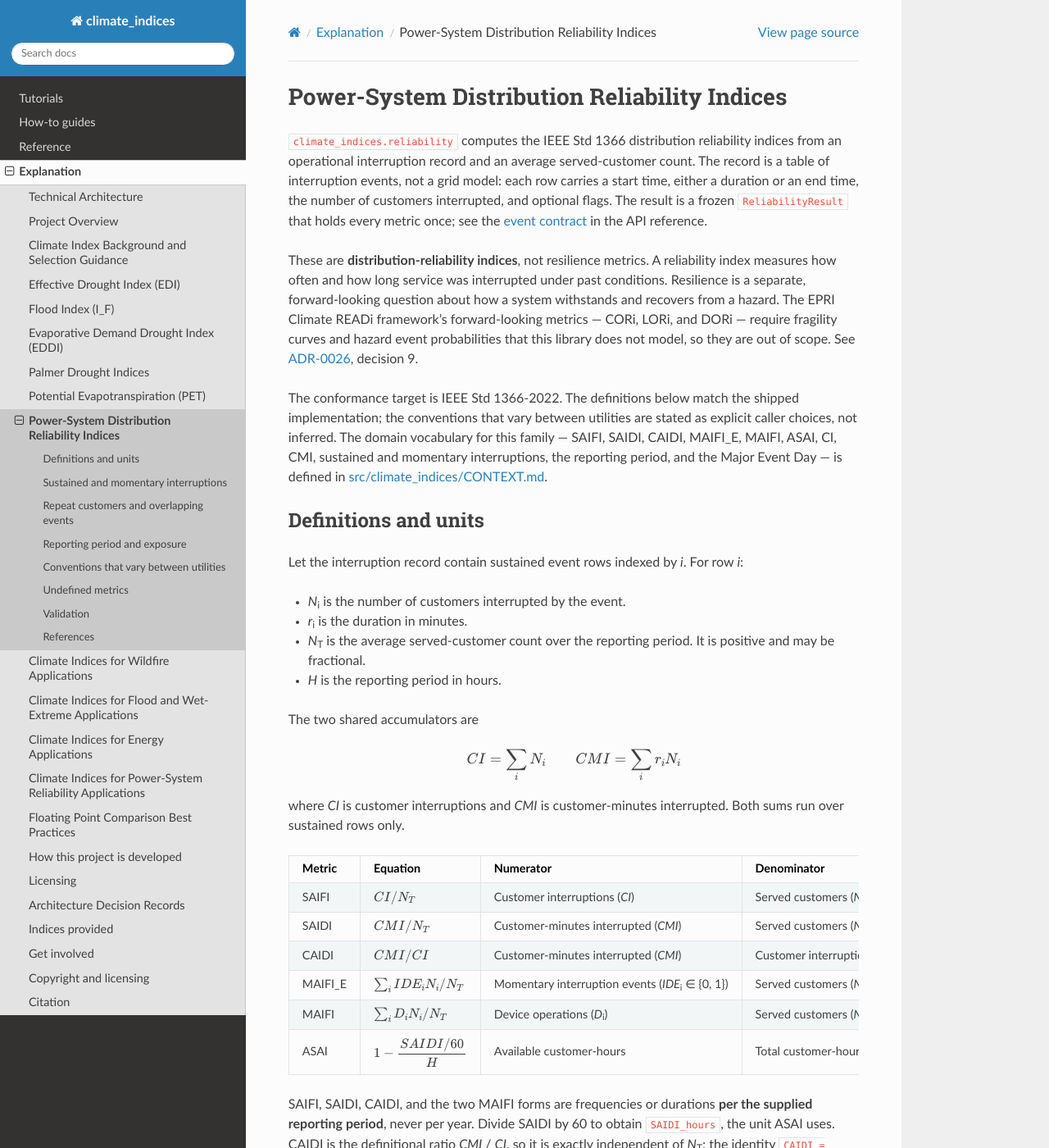
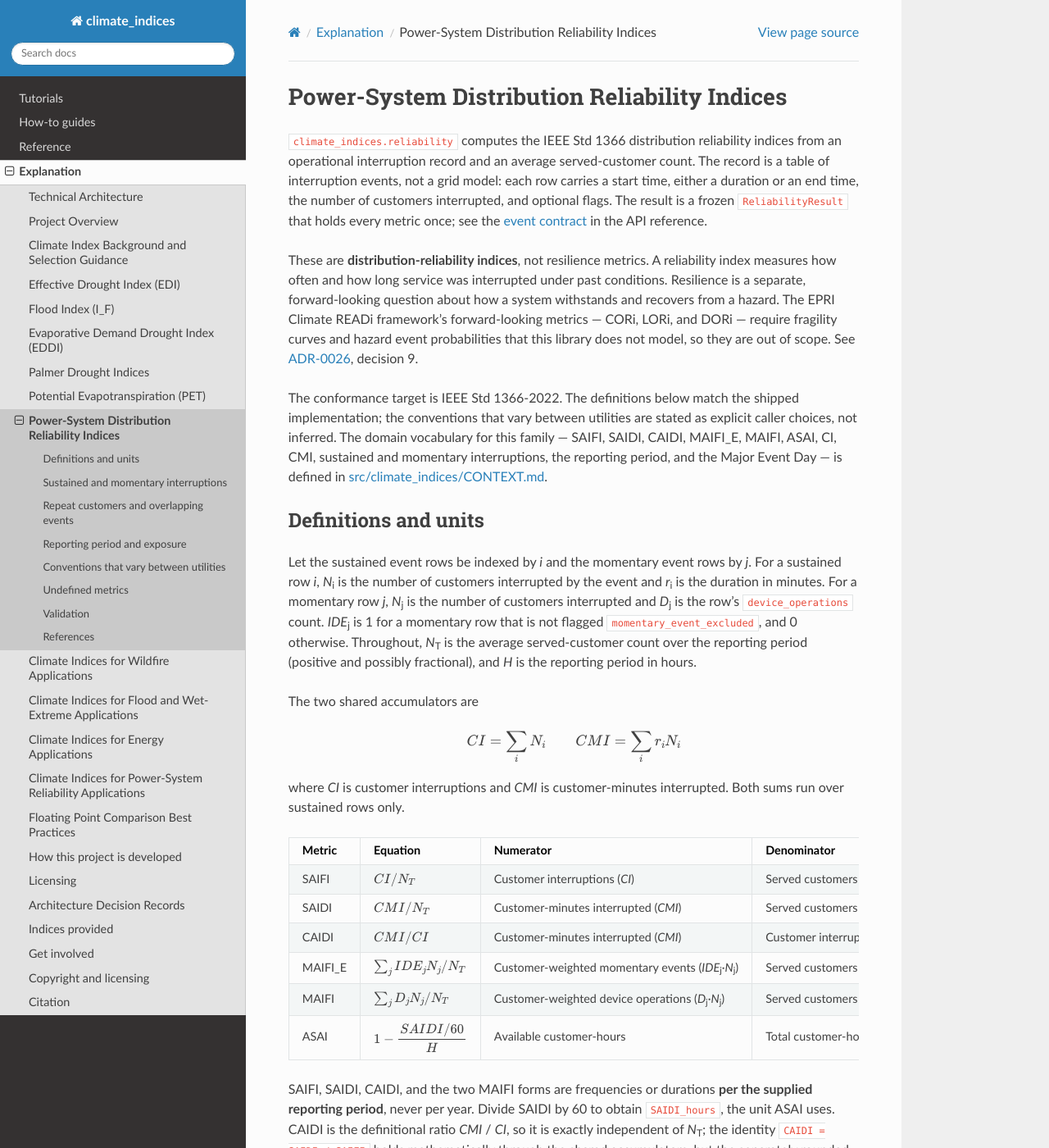
Before and after one commit to monocongo/climate_indices, a Sphinx documentation site: the page built from docs/algorithm_refs/reliability.md, in a window 1280 px wide and 1400 px high. Shown: the whole window at 82% size. Built offline with Sphinx 7.4.7 and the Read the Docs theme 3.1.0, drawn with Linux system fonts in a browser that asks for light colours.

Commit message:
docs(reliability): separate momentary indices and state the time-source contract
Index the sustained and momentary sums separately, since the CI/CMI
accumulators run over sustained rows while MAIFI_E and MAIFI run over
momentary rows. Describe the momentary numerators as customer-weighted totals
rather than event counts, and state that a row may supply both duration and
end_time when they agree within 1e-9 minutes.

```diff
--- a/docs/algorithm_refs/reliability.md
+++ b/docs/algorithm_refs/reliability.md
@@ -26,14 +26,15 @@ interruptions, the reporting period, and the Major Event Day — is defined in
 
 ## Definitions and units
 
-Let the interruption record contain sustained event rows indexed by *i*. For
-row *i*:
-
-- *N*{sub}`i` is the number of customers interrupted by the event.
-- *r*{sub}`i` is the duration in minutes.
-- *N*{sub}`T` is the average served-customer count over the reporting period.
-  It is positive and may be fractional.
-- *H* is the reporting period in hours.
+Let the sustained event rows be indexed by *i* and the momentary event rows by
+*j*. For a sustained row *i*, *N*{sub}`i` is the number of customers
+interrupted by the event and *r*{sub}`i` is the duration in minutes. For a
+momentary row *j*, *N*{sub}`j` is the number of customers interrupted and
+*D*{sub}`j` is the row's `device_operations` count. *IDE*{sub}`j` is 1 for a
+momentary row that is not flagged `momentary_event_excluded`, and 0 otherwise.
+Throughout, *N*{sub}`T` is the average served-customer count over the reporting
+period (positive and possibly fractional), and *H* is the reporting period in
+hours.
 
 The two shared accumulators are
 
@@ -51,8 +52,8 @@ interrupted. Both sums run over sustained rows only.
 | SAIFI | $CI / N_T$ | Customer interruptions (*CI*) | Served customers (*N*{sub}`T`) | Interruptions per customer per reporting period |
 | SAIDI | $CMI / N_T$ | Customer-minutes interrupted (*CMI*) | Served customers (*N*{sub}`T`) | Minutes per customer per reporting period |
 | CAIDI | $CMI / CI$ | Customer-minutes interrupted (*CMI*) | Customer interruptions (*CI*) | Minutes per customer interruption |
-| MAIFI_E | $\sum_i IDE_i N_i / N_T$ | Momentary interruption events (*IDE*{sub}`i` ∈ {0, 1}) | Served customers (*N*{sub}`T`) | Momentary events per customer per reporting period |
-| MAIFI | $\sum_i D_i N_i / N_T$ | Device operations (*D*{sub}`i`) | Served customers (*N*{sub}`T`) | Device operations per customer per reporting period |
+| MAIFI_E | $\sum_j IDE_j N_j / N_T$ | Customer-weighted momentary events (*IDE*{sub}`j`·*N*{sub}`j`) | Served customers (*N*{sub}`T`) | Momentary events per customer per reporting period |
+| MAIFI | $\sum_j D_j N_j / N_T$ | Customer-weighted device operations (*D*{sub}`j`·*N*{sub}`j`) | Served customers (*N*{sub}`T`) | Device operations per customer per reporting period |
 | ASAI | $1 - \dfrac{SAIDI / 60}{H}$ | Available customer-hours | Total customer-hours | Dimensionless fraction in [0, 1] |
 
 SAIFI, SAIDI, CAIDI, and the two MAIFI forms are frequencies or durations
```
Also changed, not shown: docs/reliability_applications.md (+8 -6 lines), 1 other file.
